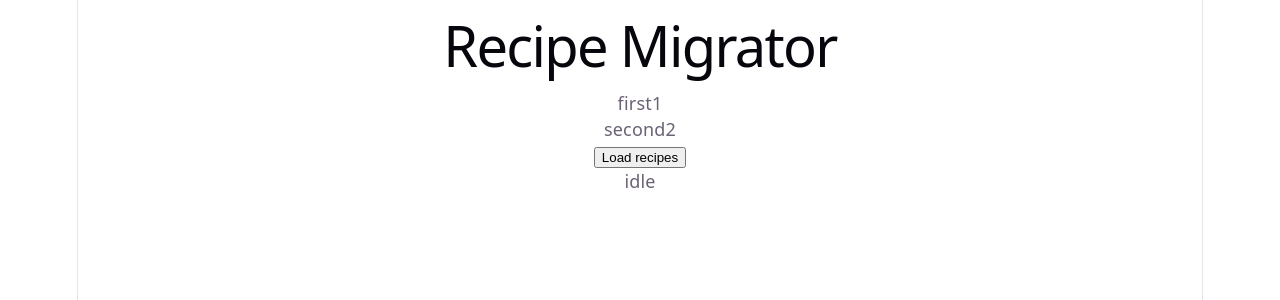
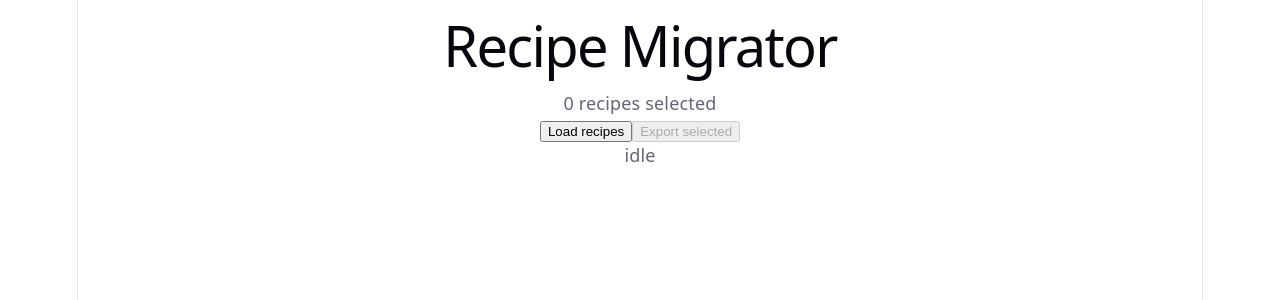
Before and after one commit to omlnaut/RecipeMigrator, a React (Vite) app: page / in a window 1280 px wide. Shown: the top 300 px of the page. Built offline with nearby package versions, Linux system fonts and the light colour scheme.

Commit message:
recipeCard selection

```diff
--- a/src/App.tsx
+++ b/src/App.tsx
@@ -9,12 +9,12 @@ function App() {
   const [loadingState, setLoadingState] = useState<LoadState<string>>({
     status: "idle",
   });
-  const [selectedIds, setSelectedIds] = useState<string[]>([]);
+  const [selectedTitles, setSelectedTitles] = useState<string[]>([]);
   const [alreadyLoaded, setAlreadyLoaded] = useState<boolean>(false);
   const [parsedRecipes, setParsedRecipes] = useState<ParsedRecipe[]>([]);
 
   function onToggle(id: string) {
-    setSelectedIds((prev) =>
+    setSelectedTitles((prev) =>
       prev.includes(id) ? prev.filter((x) => x != id) : [...prev, id],
     );
   }
@@ -42,32 +42,28 @@ function App() {
     load();
   }, [alreadyLoaded]);
 
-  const recipes: RecipeSummary[] = [
-    { id: "1", name: "first" },
-    { id: "2", name: "second" },
-  ];
-
   return (
     <div>
       <h1>Recipe Migrator</h1>
-      {recipes.map((r) => (
-        <RecipeRow
-          key={r.id}
-          recipe={r}
-          selected={selectedIds.includes(r.id)}
-          onToggle={onToggle}
-        ></RecipeRow>
-      ))}
       <p>
+        <p>{selectedTitles.length} recipes selected</p>
         <button disabled={alreadyLoaded} onClick={() => setAlreadyLoaded(true)}>
           Load recipes
         </button>
+        <button disabled={selectedTitles.length === 0}>Export selected</button>
         <br />
         {describe(loadingState)}
       </p>
       {loadingState.status == "ready" &&
         parsedRecipes.map((r) => {
-          return <RecipeCard key={r.title} recipe={r} />;
+          return (
+            <RecipeCard
+              key={r.title}
+              recipe={r}
+              selected={selectedTitles.includes(r.title)}
+              onToggle={onToggle}
+            />
+          );
         })}
     </div>
   );
--- a/src/components/RecipeCard.tsx
+++ b/src/components/RecipeCard.tsx
@@ -2,14 +2,19 @@ import type { ParsedRecipe } from "../types/recipe";
 
 type RecipeCardProps = {
   recipe: ParsedRecipe;
+  selected: boolean;
+  onToggle: (title: string) => void;
 };
 
-export function RecipeCard({ recipe }: RecipeCardProps) {
+export function RecipeCard({ recipe, selected, onToggle }: RecipeCardProps) {
   const filename = recipe.imagepath?.split("/").at(-1);
   const src = filename ? "images/" + filename : null;
 
   return (
-    <div>
+    <div
+      onClick={() => onToggle(recipe.title)}
+      style={{ outline: selected ? "2px solid blue" : "none" }}
+    >
       {src !== null && (
         <img
           src={src}
```
Also changed, not shown: tutorial/04-recipe-viewer/README.md.
